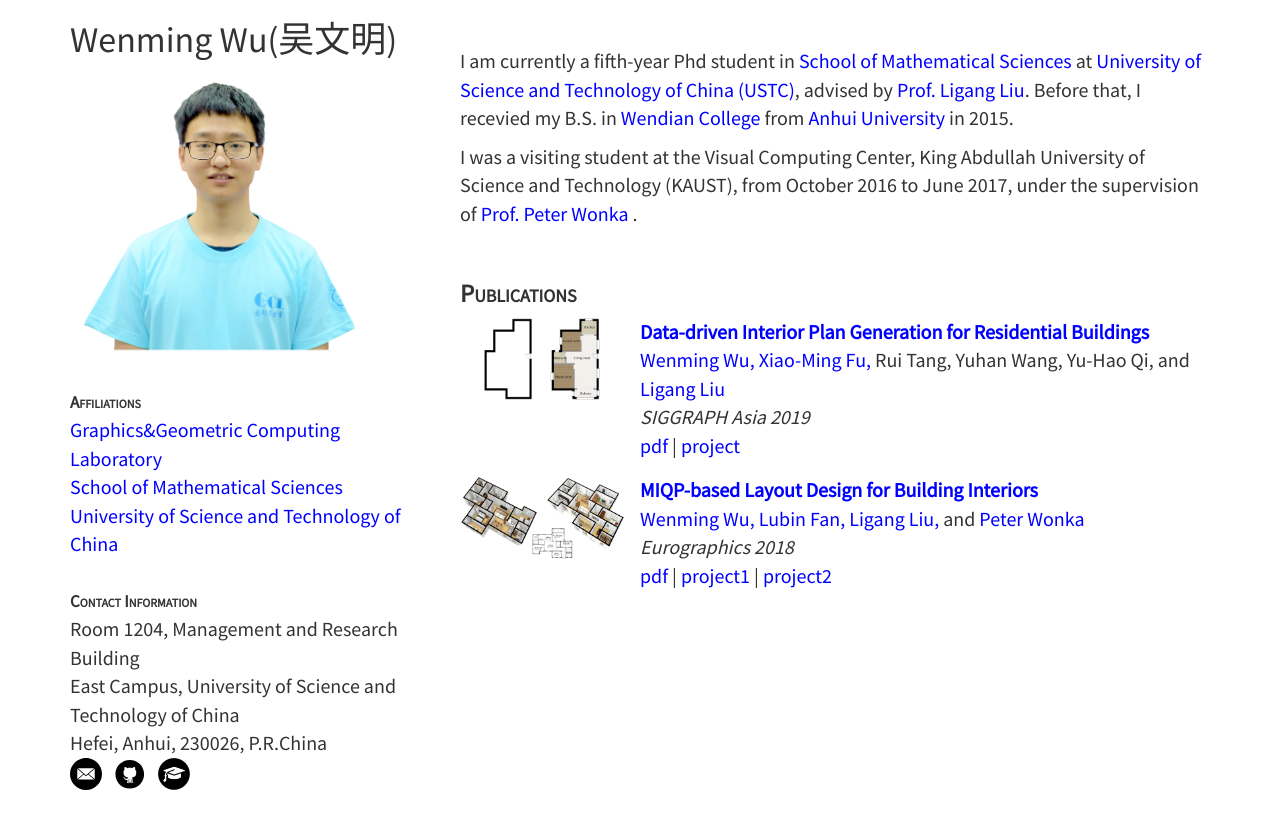
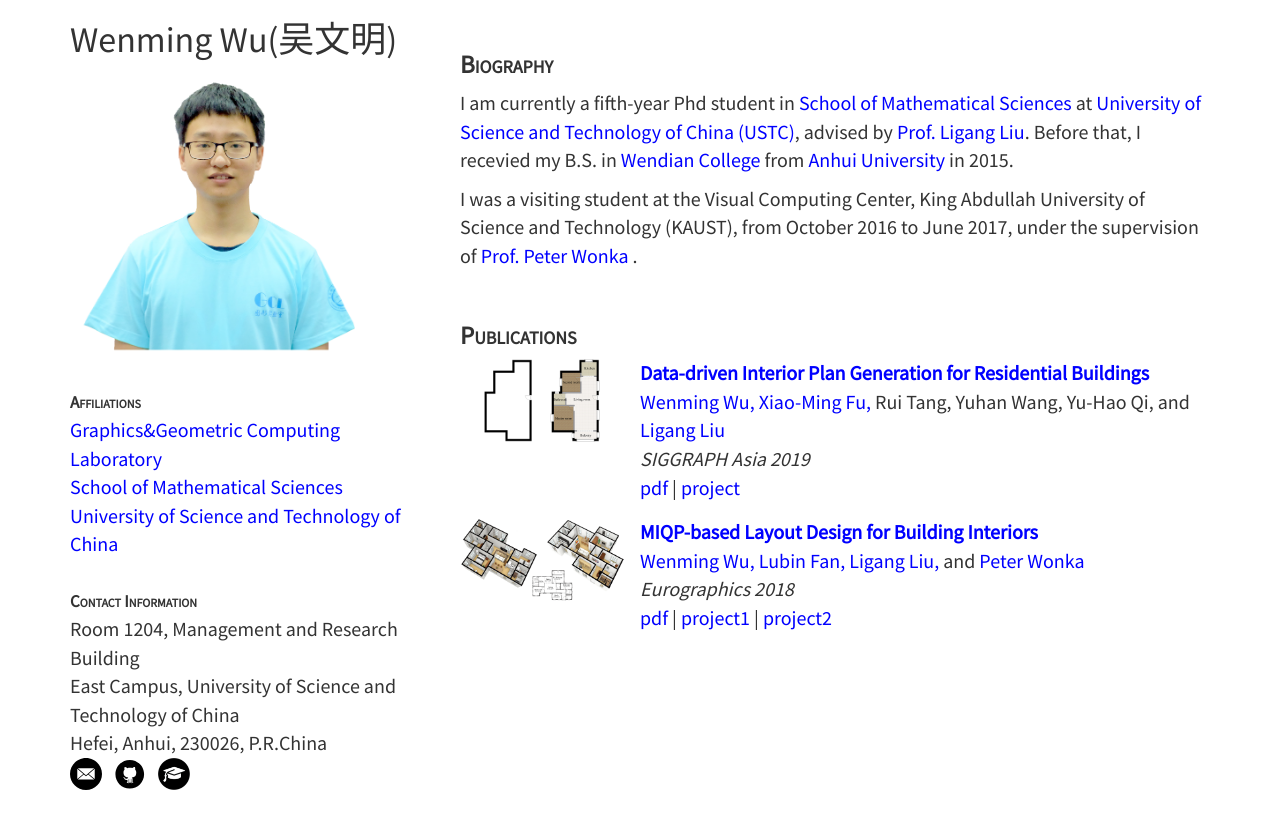
Before and after one commit to wutomwu/wutomwu.github.io, a Jekyll site: the page built from index.html, in a window 1280 px wide. Shown: the top 829 px of the page. Built offline with Jekyll 4.4.1, drawn with Linux system fonts in a browser that asks for light colours.

Commit message:
Update index.html

```diff
--- a/index.html
+++ b/index.html
@@ -3,7 +3,8 @@ layout: default
 ---
 
 <div class='mainitem' id='about'>
-	<div class='hidden-md hidden-lg mainheader'>About</div>
+<!-- 	<div class='hidden-md hidden-lg mainheader'>About</div> -->
+	<div class='mainheader'>Biography</div>
 
 	<p>
 		I am currently a fifth-year Phd student in <a target='_blank' href='http://math.ustc.edu.cn'>School of Mathematical Sciences</a> at <a target='_blank' href='https://www.ustc.edu.cn'> University of Science and Technology of China (USTC)</a>, advised by <a target='_blank' href='http://staff.ustc.edu.cn/~lgliu/'> Prof. Ligang Liu</a>. Before that, I recevied my B.S. in <a target='_blank' href='http://wendian.ahu.edu.cn/'> Wendian College</a> from <a target='_blank' href='http://www.ahu.edu.cn/'> Anhui University </a> in 2015.
```
